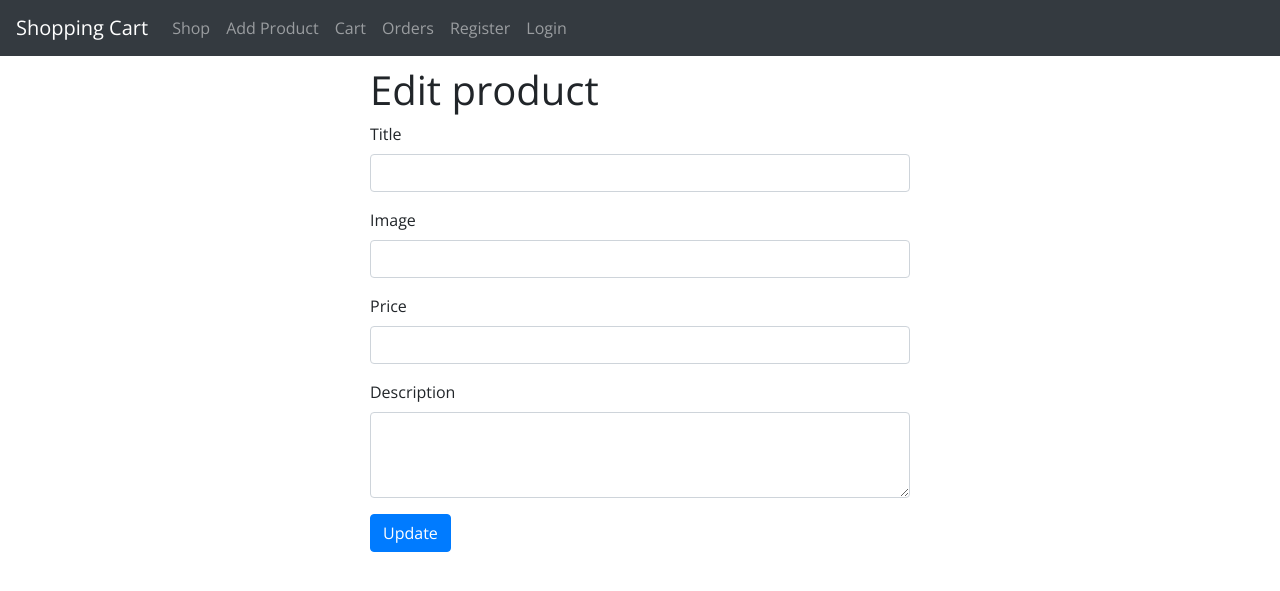
After one commit to aashisr/shopping-cart, a Node project: template views/product/editProduct.ejs in a window 1280 px wide. The commit adds this page. Shown: the top 591 px of the page. Run offline with Node 20 templates, Linux system fonts and the light colour scheme; the template is opened without the code that fills it, so the values that code supplies are empty.

Commit message:
Added edit-product page, route for editing product

```diff
--- /dev/null
+++ b/views/product/editProduct.ejs
@@ -0,0 +1,35 @@
+<%- include('../shared/header.ejs') %>
+</head>
+<body>
+<%- include('../shared/navbar.ejs') %>
+
+<div class="container">
+    <div class="row">
+        <div class="col-6 mx-auto">
+            <h1>Edit product</h1>
+            <form action="/products/edit/<%= product._id %>" method="post">
+                <div class="form-group">
+                    <label for="title">Title</label>
+                    <input type="text" class="form-control" id="title" name="title" value="<%= product.title %>"
+                           aria-describedby="titleHelp">
+                </div>
+                <div class="form-group">
+                    <label for="image">Image</label>
+                    <input type="text" class="form-control" name="imagePath" id="image" value="<%= product.imagePath %>">
+                </div>
+                <div class="form-group">
+                    <label for="price">Price</label>
+                    <input type="number" min="0" step="0.01" class="form-control" name="price" id="price"
+                           value="<%= product.price %>">
+                </div>
+                <div class="form-group">
+                    <label for="description">Description</label>
+                    <textarea class="form-control" id="description" rows="3" name="description"><%= product.description %></textarea>
+                </div>
+                <button type="submit" class="btn btn-primary">Update</button>
+            </form>
+        </div>
+    </div>
+</div>
+
+<%- include('../shared/footer.ejs') %>
```
Also changed, not shown: routes/productRouter.js (+27 -1 lines), views/index.ejs (+10 -5 lines).
